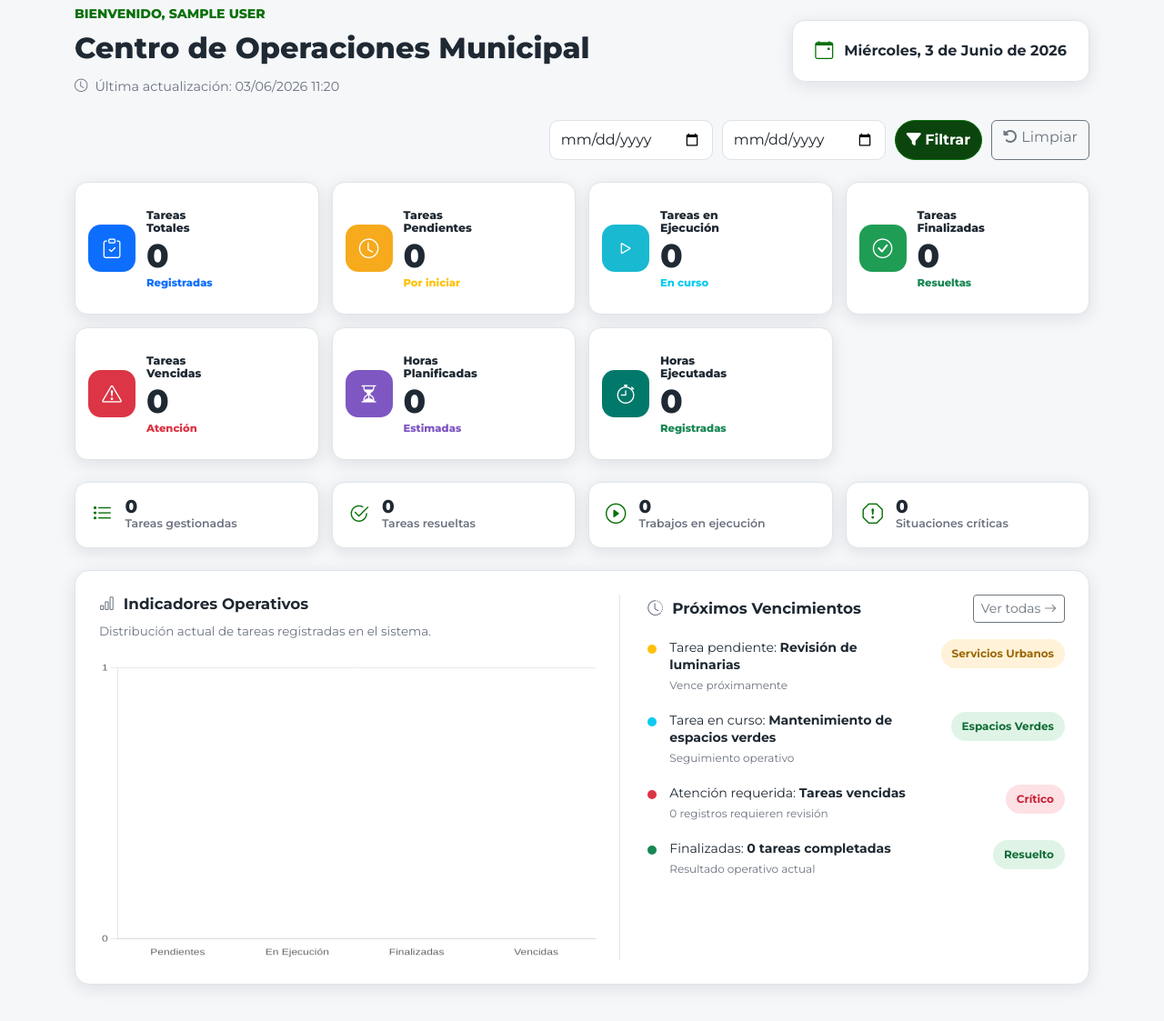
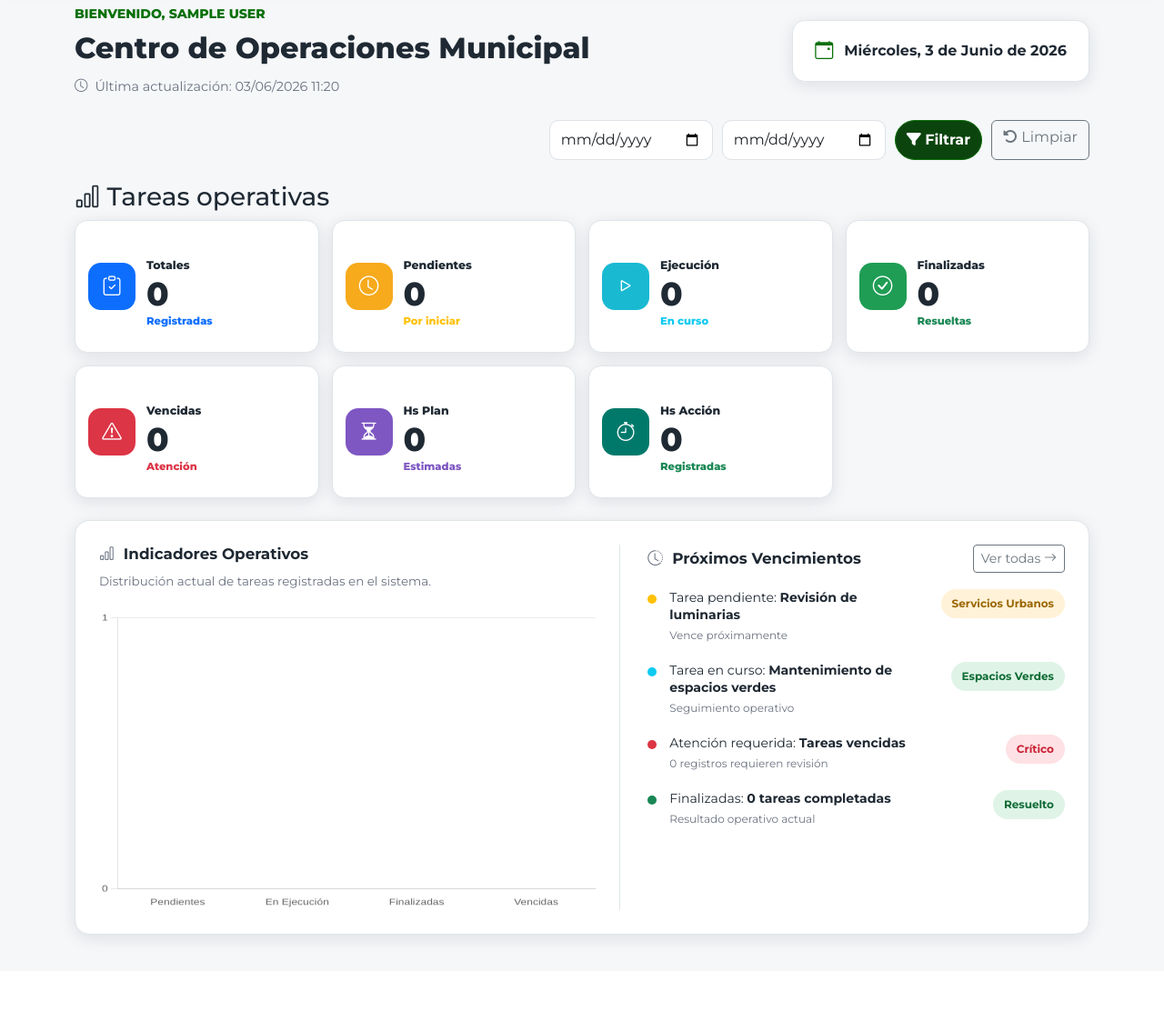
Before and after one commit to sorensenclara/centro-operaciones-municipio, a Django app: page / in a window 1280 px wide; the page is wider, and only the part inside the window is pictured. Shown: the part 178-1301 px from the top of that part at 91% size. After the commit the page ends 1221 px from the top of that part, so only its background shows below. Run offline with Django 5.2, Linux system fonts and the light colour scheme; the visitor is signed in with stand-in values (Sample User, id 1); data that the repository does not hold is empty.

Commit message:
Cambios en Index UX UI legibilidad

```diff
--- a/templates/dashboard/index.html
+++ b/templates/dashboard/index.html
@@ -43,13 +43,18 @@
         </a>
     </form>
 
+                <h3>
+                <i class="bi bi-bar-chart"></i>
+                Tareas operativas
+            </h3>
+
     <div class="kpi-grid kpi-grid-clean">
 
         <a href="{% url 'task_list' %}" class="kpi-card kpi-card-clean">
             <div class="kpi-icon kpi-blue">
                 <i class="bi bi-clipboard-check"></i>
             </div>
-            <span class="kpi-label">Tareas<br>Totales</span>
+            <span class="kpi-label">Totales</span>
             <strong class="kpi-number">{{ stats.total }}</strong>
             <small class="kpi-caption text-primary">Registradas</small>
         </a>
@@ -58,7 +63,7 @@
             <div class="kpi-icon kpi-yellow">
                 <i class="bi bi-clock"></i>
             </div>
-            <span class="kpi-label">Tareas<br>Pendientes</span>
+            <span class="kpi-label">Pendientes</span>
             <strong class="kpi-number">{{ stats.PEN }}</strong>
             <small class="kpi-caption text-warning">Por iniciar</small>
         </a>
@@ -67,7 +72,7 @@
             <div class="kpi-icon kpi-cyan">
                 <i class="bi bi-play"></i>
             </div>
-            <span class="kpi-label">Tareas en<br>Ejecución</span>
+            <span class="kpi-label">Ejecución</span>
             <strong class="kpi-number">{{ stats.INP }}</strong>
             <small class="kpi-caption text-info">En curso</small>
         </a>
@@ -76,7 +81,7 @@
             <div class="kpi-icon kpi-green">
                 <i class="bi bi-check-circle"></i>
             </div>
-            <span class="kpi-label">Tareas<br>Finalizadas</span>
+            <span class="kpi-label">Finalizadas</span>
             <strong class="kpi-number">{{ stats.COM }}</strong>
             <small class="kpi-caption text-success">Resueltas</small>
         </a>
@@ -85,7 +90,7 @@
             <div class="kpi-icon kpi-red">
                 <i class="bi bi-exclamation-triangle"></i>
             </div>
-            <span class="kpi-label">Tareas<br>Vencidas</span>
+            <span class="kpi-label">Vencidas</span>
             <strong class="kpi-number">{{ stats.overdue }}</strong>
             <small class="kpi-caption text-danger">Atención</small>
         </a>
@@ -94,7 +99,7 @@
             <div class="kpi-icon kpi-purple">
                 <i class="bi bi-hourglass-split"></i>
             </div>
-            <span class="kpi-label">Horas<br>Planificadas</span>
+            <span class="kpi-label">Hs Plan</span>
             <strong class="kpi-number">{{ stats.planned_hours|default:"0" }}</strong>
             <small class="kpi-caption text-purple">Estimadas</small>
         </a>
@@ -103,46 +108,10 @@
             <div class="kpi-icon kpi-teal">
                 <i class="bi bi-stopwatch"></i>
             </div>
-            <span class="kpi-label">Horas<br>Ejecutadas</span>
+            <span class="kpi-label">Hs Acción</span>
             <strong class="kpi-number">{{ stats.executed_hours|default:"0" }}</strong>
             <small class="kpi-caption text-success">Registradas</small>
         </a>
-
-    </div>
-
-    <div class="operational-metrics">
-
-        <div class="metric-card">
-            <i class="bi bi-list-task"></i>
-            <div>
-                <strong>{{ stats.total }}</strong>
-                <span>Tareas gestionadas</span>
-            </div>
-        </div>
-
-        <div class="metric-card">
-            <i class="bi bi-check2-circle"></i>
-            <div>
-                <strong>{{ stats.COM }}</strong>
-                <span>Tareas resueltas</span>
-            </div>
-        </div>
-
-        <div class="metric-card">
-            <i class="bi bi-play-circle"></i>
-            <div>
-                <strong>{{ stats.INP }}</strong>
-                <span>Trabajos en ejecución</span>
-            </div>
-        </div>
-
-        <div class="metric-card">
-            <i class="bi bi-exclamation-octagon"></i>
-            <div>
-                <strong>{{ stats.overdue }}</strong>
-                <span>Situaciones críticas</span>
-            </div>
-        </div>
 
     </div>
 
```
